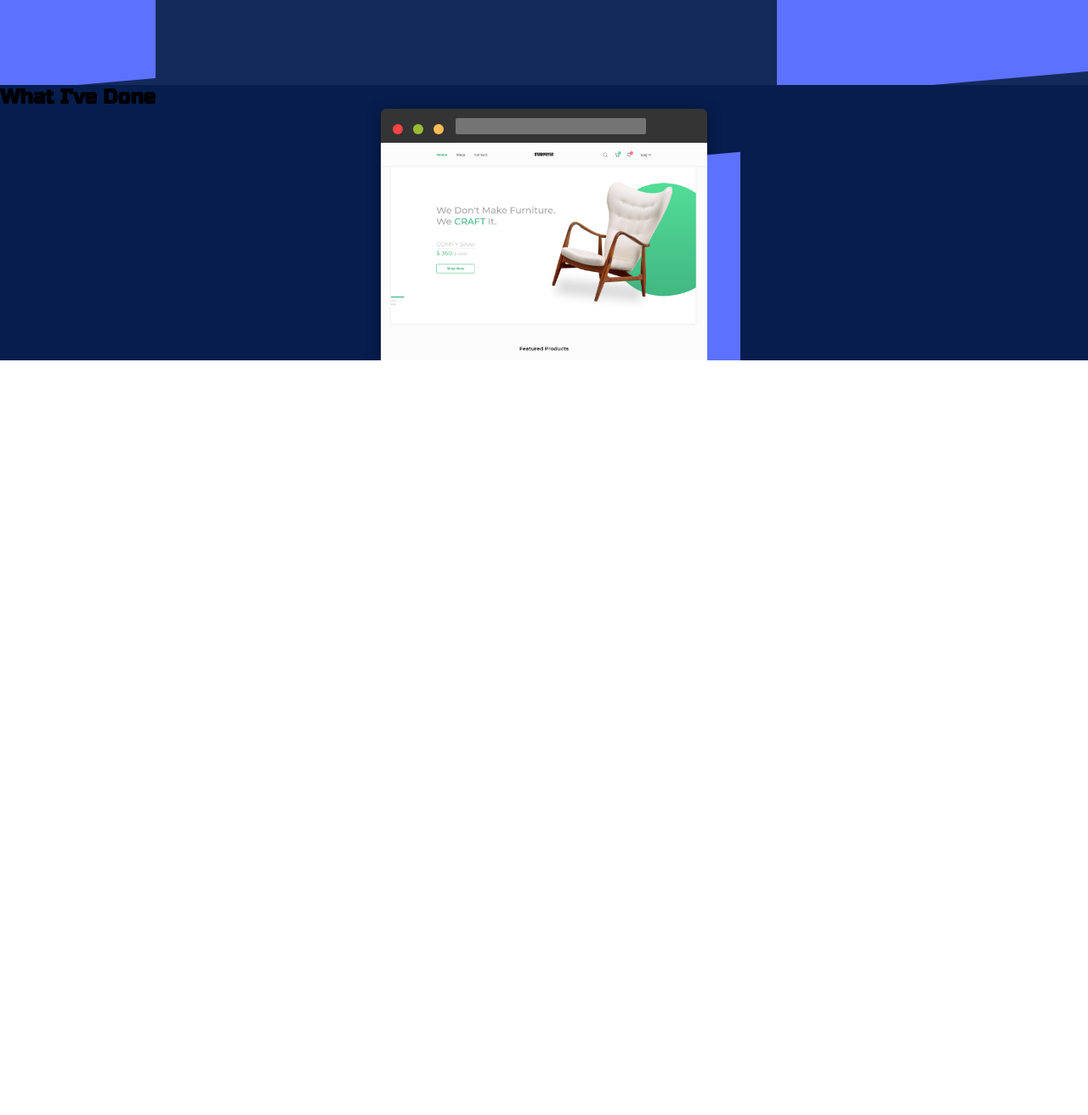
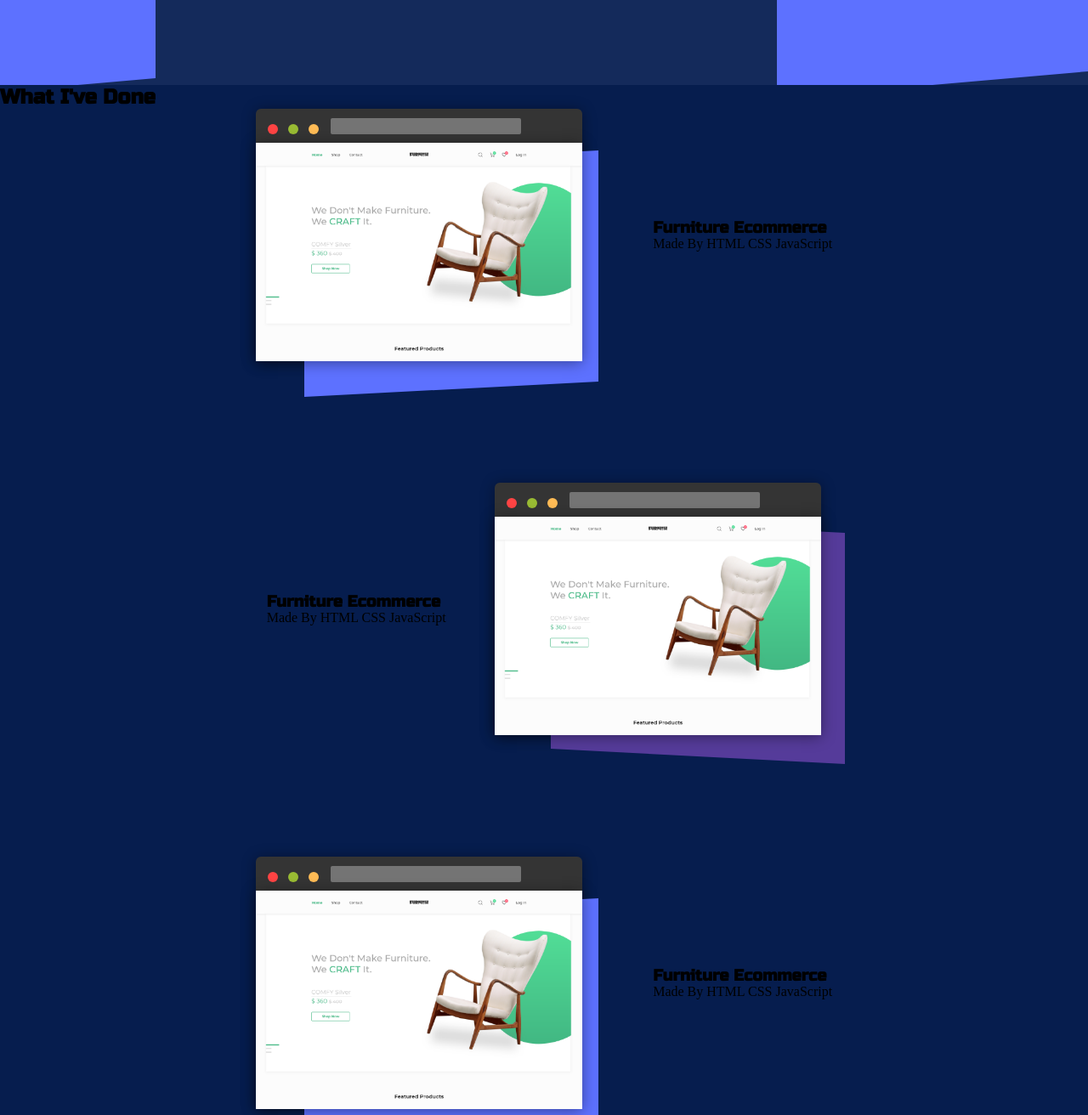
Before and after one commit to adnan172203/portfolio, a plain HTML site: page index.html in a window 1280 px wide. Shown: the part 540-1852 px from the top of the page at 85% size. Before the commit the page ends 964 px from the top, so only its background shows below. Drawn offline with Linux system fonts and the light colour scheme.

Commit message:
added project two & three demo]

```diff
--- a/index.html
+++ b/index.html
@@ -19,7 +19,7 @@
       <div class="container">
         <div class="lgflex-grow">
           <h2 class="home-title">
-            <span class="hello">Hello I'm</span><span class="adnan">Adnan</span
+            <span class="hello">Hello I'm</span><span class="adnan">sd</span
             ><span class="fullstack">A JavaScript Addicted</span>
           </h2>
         </div>
@@ -39,10 +39,55 @@
                 <img src="./images/one/Home.png" alt="" />
               </div>
             </div>
+            <div class="project-description">
+              <div class="project-name">
+                <h3>Furniture Ecommerce</h3>
+              </div>
+              <div class="project-skill">
+                <p>
+                  Made By <span>HTML</span> <span>CSS</span>
+                  <span>JavaScript</span>
+                </p>
+              </div>
+            </div>
           </div>
 
-          <div class="project-two"></div>
-          <div class="project-three"></div>
+          <div class="project-two">
+            <div class="project-description-two">
+              <div class="project-name">
+                <h3>Furniture Ecommerce</h3>
+              </div>
+              <div class="project-skill">
+                <p>
+                  Made By <span>HTML</span> <span>CSS</span>
+                  <span>JavaScript</span>
+                </p>
+              </div>
+            </div>
+            <div class="browser-mockup">
+              <div class="project-image-two">
+                <img src="./images/one/Home.png" alt="" />
+              </div>
+            </div>
+          </div>
+          <div class="project-three">
+            <div class="browser-mockup">
+              <div class="project-image">
+                <img src="./images/one/Home.png" alt="" />
+              </div>
+            </div>
+            <div class="project-description">
+              <div class="project-name">
+                <h3>Furniture Ecommerce</h3>
+              </div>
+              <div class="project-skill">
+                <p>
+                  Made By <span>HTML</span> <span>CSS</span>
+                  <span>JavaScript</span>
+                </p>
+              </div>
+            </div>
+          </div>
         </div>
       </div>
     </section>
--- a/style.css
+++ b/style.css
@@ -146,12 +146,15 @@ h6 {
 
 .browser-mockup img {
   max-width: 100%;
+  box-shadow: 0 0.1em 1em 0 rgba(0, 0, 0, 0.4);
 }
 
-.project-one {
+.project-one, .project-two, .project-three {
   display: flex;
-  justify-content: center;
-  position: relaive;
+  justify-content: space-evenly;
+  align-items: center;
+  position: relative;
+  margin-bottom: 9rem;
 }
 
 .project-image {
@@ -161,12 +164,37 @@ h6 {
 
 .project-image::before {
   width: 90%;
-  transform: skewY(-5deg);
+  transform: skewY(-3deg);
   background: #5d71ff;
   position: absolute;
-  left: 20%;
+  left: 15%;
   z-index: -1;
   height: 104%;
-  top: 10%;
+  top: 7%;
   content: '';
 }
+
+.project-description {
+  margin-left: -17%;
+}
+
+.project-image-two{
+  position:absolute;
+  z-index: 2;
+}
+
+.project-image-two::before {
+  width: 90%;
+  transform: skewY(3deg);
+  background: #553B9A;
+  position: absolute;
+  left: 17%;
+  z-index: -1;
+  height: 104%;
+  top: 4%;
+  content: '';
+}
+
+.project-description-two {
+  margin-right: -20%;
+}
```
